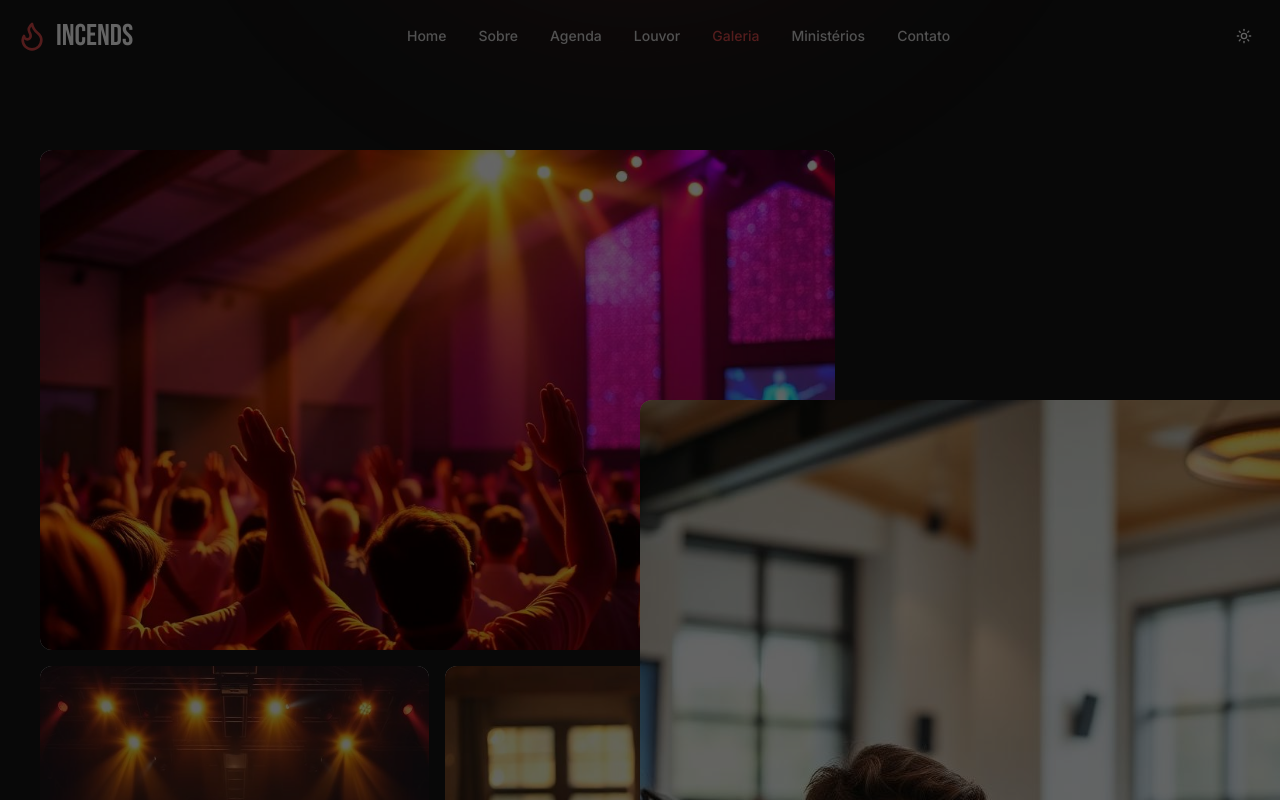
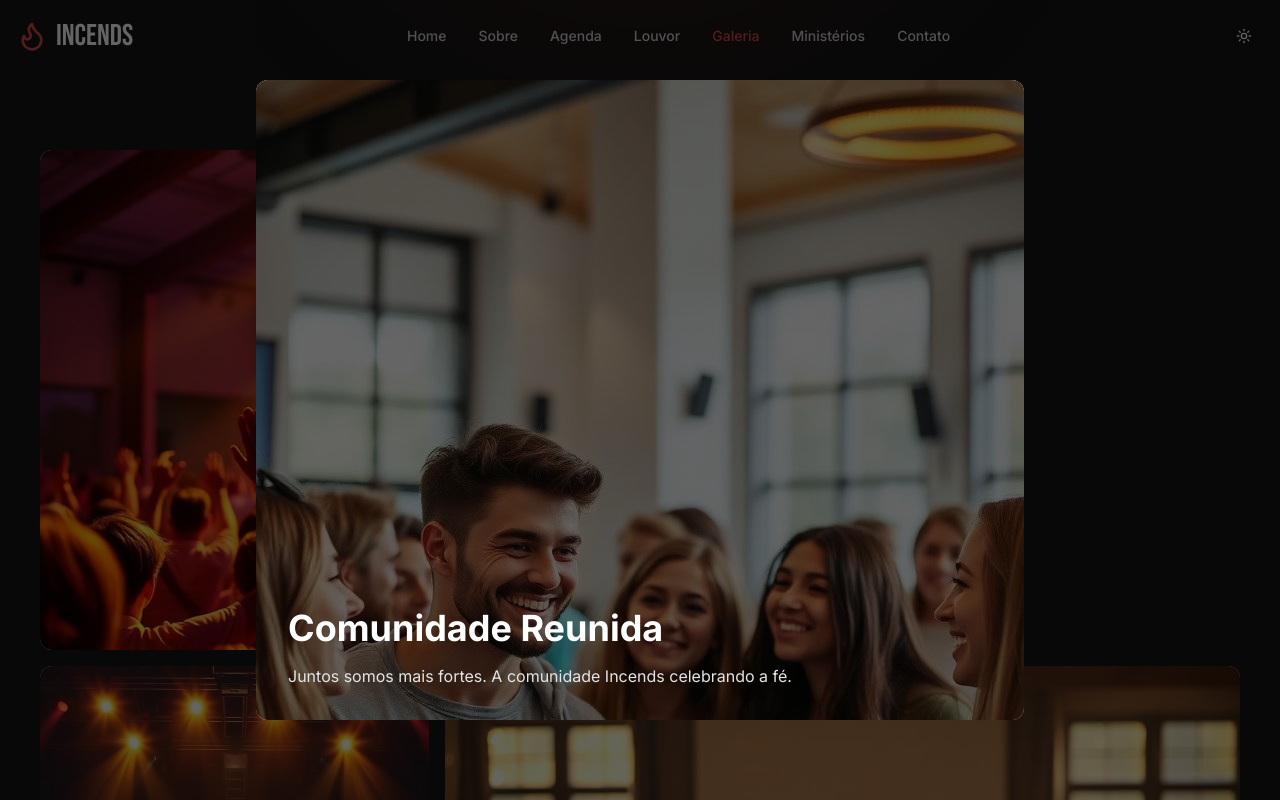
Before and after one commit to Ojosuca/incendia-juntos, a React (Vite) app: page /galeria in a window 1280 px wide. Both pictures are taken after a click on the element 1045 px from the left and 1170 px from the top of the page. Shown: the part 770-1570 px from the top of the page. Built offline with nearby package versions, Linux system fonts and the light colour scheme; the HTML template or start-up script is replaced by a standard one.

Commit message:
Fix: Center gallery image expansion

```diff
--- a/src/components/ui/layout-grid.tsx
+++ b/src/components/ui/layout-grid.tsx
@@ -31,28 +31,31 @@ export const LayoutGrid = ({ cards }: { cards: Card[] }) => {
           <motion.div
             onClick={() => handleClick(card)}
             className={cn(
-              "relative overflow-hidden cursor-pointer",
-              selected?.id === card.id
-                ? "fixed top-1/2 left-1/2 -translate-x-1/2 -translate-y-1/2 h-[80vh] w-[90vw] md:w-[60vw] z-50 flex justify-center items-center rounded-lg"
-                : lastSelected?.id === card.id
-                ? "z-40 bg-white rounded-xl h-full w-full"
-                : "bg-white rounded-xl h-full w-full"
+              "bg-white rounded-xl h-full w-full relative overflow-hidden cursor-pointer"
             )}
             layoutId={`card-${card.id}`}
           >
-            {selected?.id === card.id && <SelectedCard selected={selected} />}
             <ImageComponent card={card} />
           </motion.div>
         </div>
       ))}
-      <motion.div
-        onClick={handleOutsideClick}
-        className={cn(
-          "fixed inset-0 bg-black opacity-0 z-40",
-          selected?.id ? "pointer-events-auto" : "pointer-events-none"
-        )}
-        animate={{ opacity: selected?.id ? 0.6 : 0 }}
-      />
+      {selected && (
+        <div
+          onClick={handleOutsideClick}
+          className={cn("fixed inset-0 z-50 flex items-center justify-center")}
+        >
+          <div className="absolute inset-0 bg-black/60" />
+          <motion.div
+            onClick={(e) => e.stopPropagation()}
+            layoutId={`card-${selected.id}`}
+            className="relative w-[90vw] md:w-[70vw] lg:w-[60vw] h-[80vh] rounded-lg overflow-hidden bg-white"
+          >
+            <ImageComponent card={selected} />
+            <SelectedCard selected={selected} />
+          </motion.div>
+        </div>
+      )}
+
     </div>
   );
 };
```
